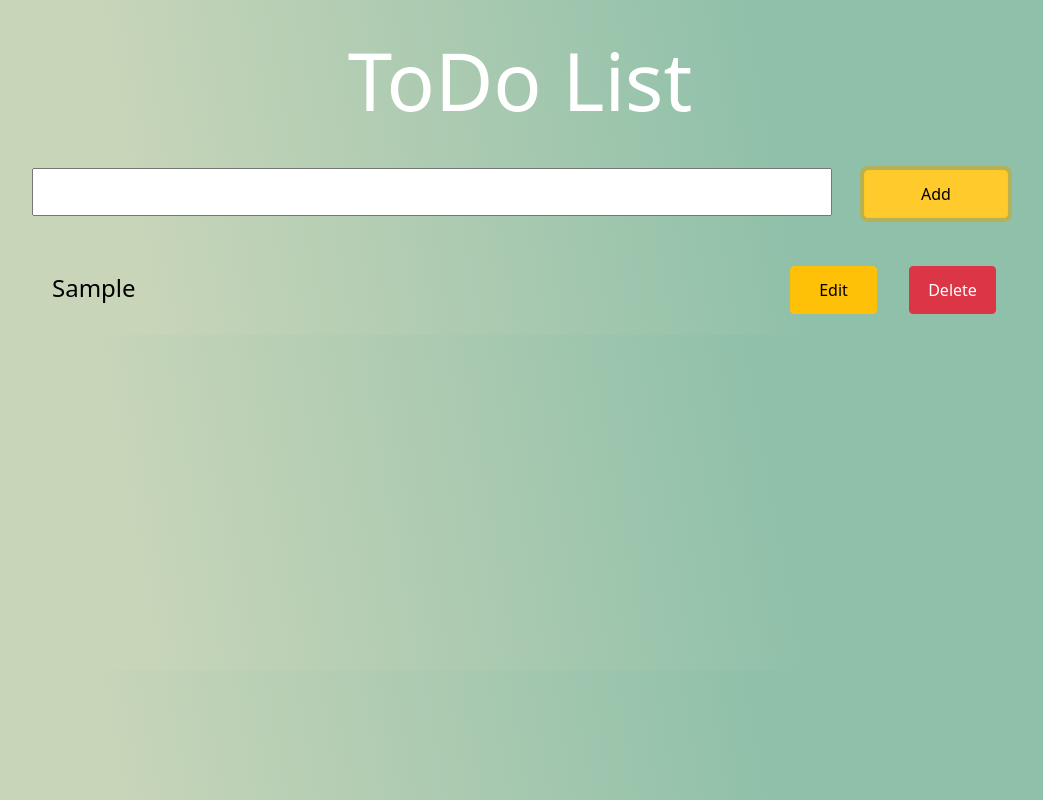
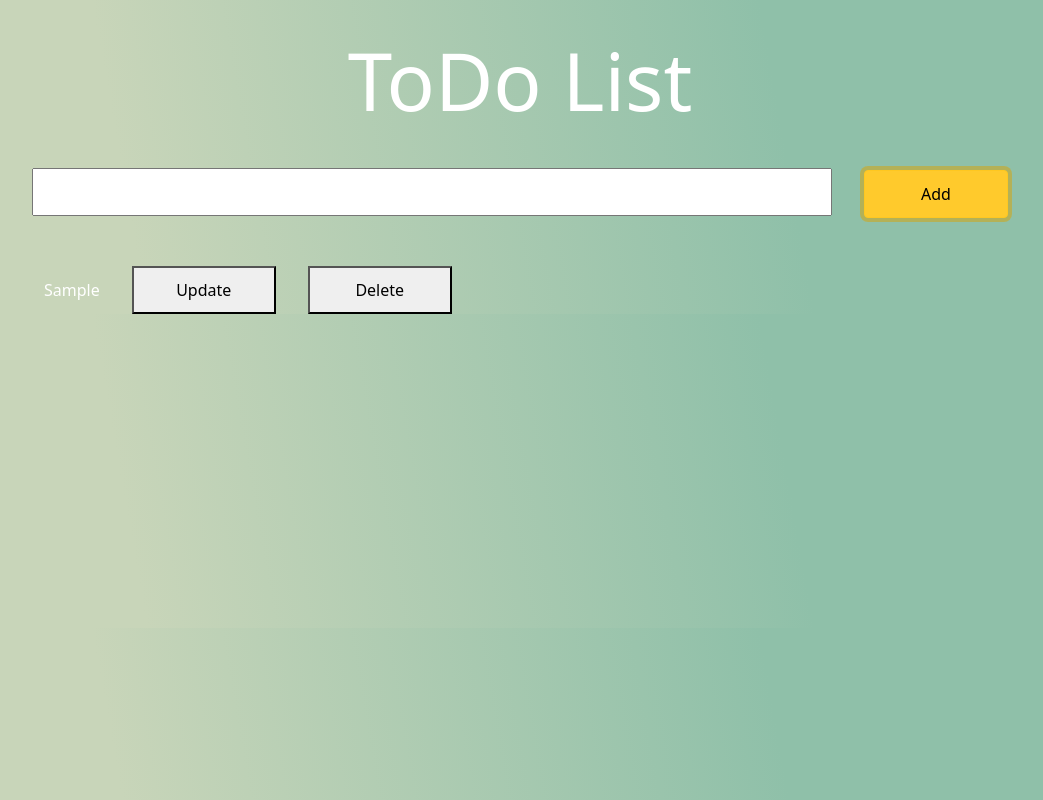
Before and after one commit to Gaurav-dawadi/To-do-App-using-React-, a React (Create React App) app: page / in a window 1280 px wide. Both pictures are taken after typing "Sample" into the empty fields and a click on the button "Add". Shown: the whole page, without its empty margins (120-1163 px from the left). Built offline with nearby package versions, Linux system fonts and the light colour scheme.

Commit message:
feat: create useable buttons for update and delete

```diff
--- a/package.json
+++ b/package.json
@@ -9,6 +9,7 @@
     "react": "^17.0.1",
     "react-dom": "^17.0.1",
     "react-scripts": "4.0.1",
+    "react-uuid": "^1.0.2",
     "web-vitals": "^0.2.4"
   },
   "scripts": {
--- a/src/components/todo-form.js
+++ b/src/components/todo-form.js
@@ -1,11 +1,14 @@
 import React from 'react'
+import uuid from 'react-uuid';
 import './todo-form.css'
+
 
 class TodoForm extends React.Component{
     constructor(props){
         super(props);
         this.state={
-            input: ''
+            input: '',
+            id: ''
         }
     }
     handleSubmit(e){
@@ -13,7 +16,8 @@ class TodoForm extends React.Component{
     }
     handleChange(event){
         this.setState({
-            input: event.target.value
+            input: event.target.value,
+            id: uuid(),
         })
     }
     handleClick(){
--- a/src/components/todo-list.js
+++ b/src/components/todo-list.js
@@ -2,26 +2,58 @@ import React from 'react'
 import './todo-list.css'
 
 class TodoList extends React.Component{
+
+    state = {
+        newInput: '',
+        editText: false
+    }
+
+    handleUpdate(){
+        this.setState({
+            newInput: this.props.text,
+            editText: true
+        })
+    }
+
+    handleDelete(){
+        this.props.whenDelete()
+    }
+
+    handleChange(event){
+        this.setState({
+            newInput: event.target.value
+        })
+    }
+
+    handleChangeSave(){
+        this.props.whenUpdate(this.state.newInput)
+        this.setState({
+            newInput: '',
+            editText: false
+        })
+    }
+
     render(){
-        return(
-            <div className='container todo-wrapper'>
-                {
-                    this.props.list.map((text, idx) => {
-                        return(
-                            <div className='todoitem-wrapper'>
-                                <div className='item-wrapper'>
-                                    <h4 key={idx}>{text}</h4>
-                                </div>
-                                <div className='button-wrapper'>
-                                    <button className='btn btn-warning btn-md'>Edit</button>
-                                    <button className='btn btn-danger btn-md'>Delete</button>
-                                </div>
-                            </div>
-                        )
-                    })
-                }
-            </div>
-        )
+        if (this.state.editText === true){
+            return(
+                <div>
+                    <form>
+                        <input value={this.state.newInput} onChange={this.handleChange.bind(this)}/>
+                        <button onClick={this.handleChangeSave.bind(this)}>Change</button>
+                    </form>
+                </div>
+            )
+        }
+        else{
+            return(
+                <div className='container todo-wrapper'>
+                    {this.props.text}
+                    <button onClick={this.handleUpdate.bind(this)}>Update</button>
+                    <button onClick={this.handleDelete.bind(this)}>Delete</button>
+                </div>
+            )
+        }
+
     }
 }
 
--- a/src/components/todoBox.js
+++ b/src/components/todoBox.js
@@ -5,22 +5,59 @@ import './todoBox.css'
 
 class TodoBox extends React.Component{
     state={
-        todolist: []
+        todolist: JSON.parse(localStorage.getItem('ToDo')) || []
     }
 
     handleTodoList(text){
+        const newList = [...this.state.todolist, text]
         this.setState({
-            todolist: [...this.state.todolist, text]
+            todolist: newList
+        },
+        localStorage.setItem('ToDo', JSON.stringify(newList))
+        )
+    }
+
+    handleUpdate(idx, task){
+        const newTodoList = this.state.todolist.map((data, id) => {
+            if(id === idx){
+                data = task
+            }
+            return data
         })
+        // console.log(newTodoList)
+        this.setState({
+            todolist: newTodoList
+        },
+        localStorage.setItem('ToDo', JSON.stringify(newTodoList))
+        )
+    }
+
+    handleDelete(idx){
+        const newTodoList = this.state.todolist.filter((data) => data.id !== idx)
+
+        this.setState({
+            todolist: newTodoList
+        },
+
+        localStorage.setItem('ToDo', JSON.stringify(newTodoList))
+        )
+        console.log("Deleted")
     }
 
     render(){
+
+        const list = this.state.todolist.map((data, idx) => {
+            return(<TodoList key={idx} text={data} whenUpdate={this.handleUpdate.bind(this, idx)}
+                    whenDelete={this.handleDelete.bind(this, idx)}/>)
+
+        })
+
         return(
             <div>
                 <div className='form-wrapper'>
                     <TodoForm whenSubmit={this.handleTodoList.bind(this)}/>
                 </div>
-                <TodoList list={this.state.todolist}/>
+                {list}
             </div>
         )
     }
--- a/src/index.js
+++ b/src/index.js
@@ -3,4 +3,9 @@ import ReactDOM from 'react-dom'
 import App from './components/App'
 import './index.css'
 
-ReactDOM.render(<App/>, document.getElementById('root'))
+ReactDOM.render(
+    <React.StrictMode>
+      <App />
+    </React.StrictMode>,
+    document.getElementById('root')
+  );
```
Also changed, not shown: 2 other files (tests, documents, lock files or other folders).
